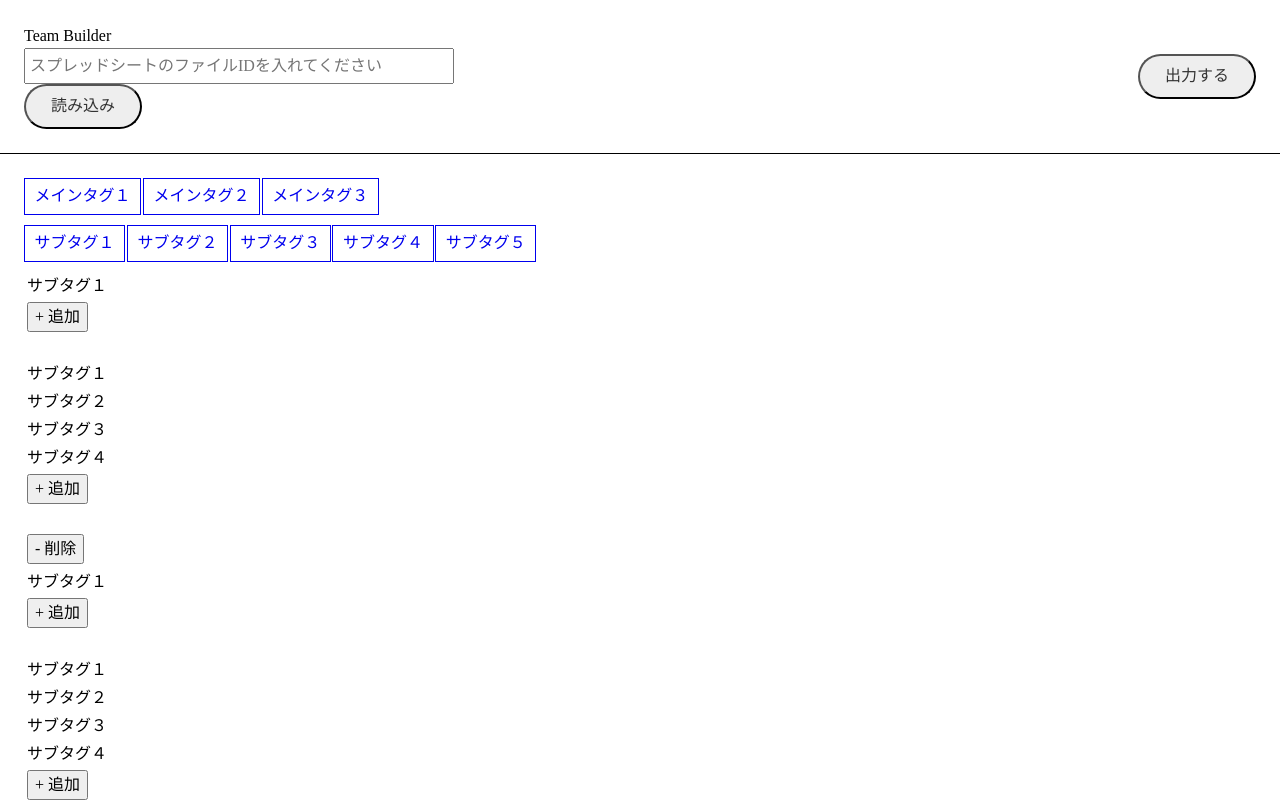
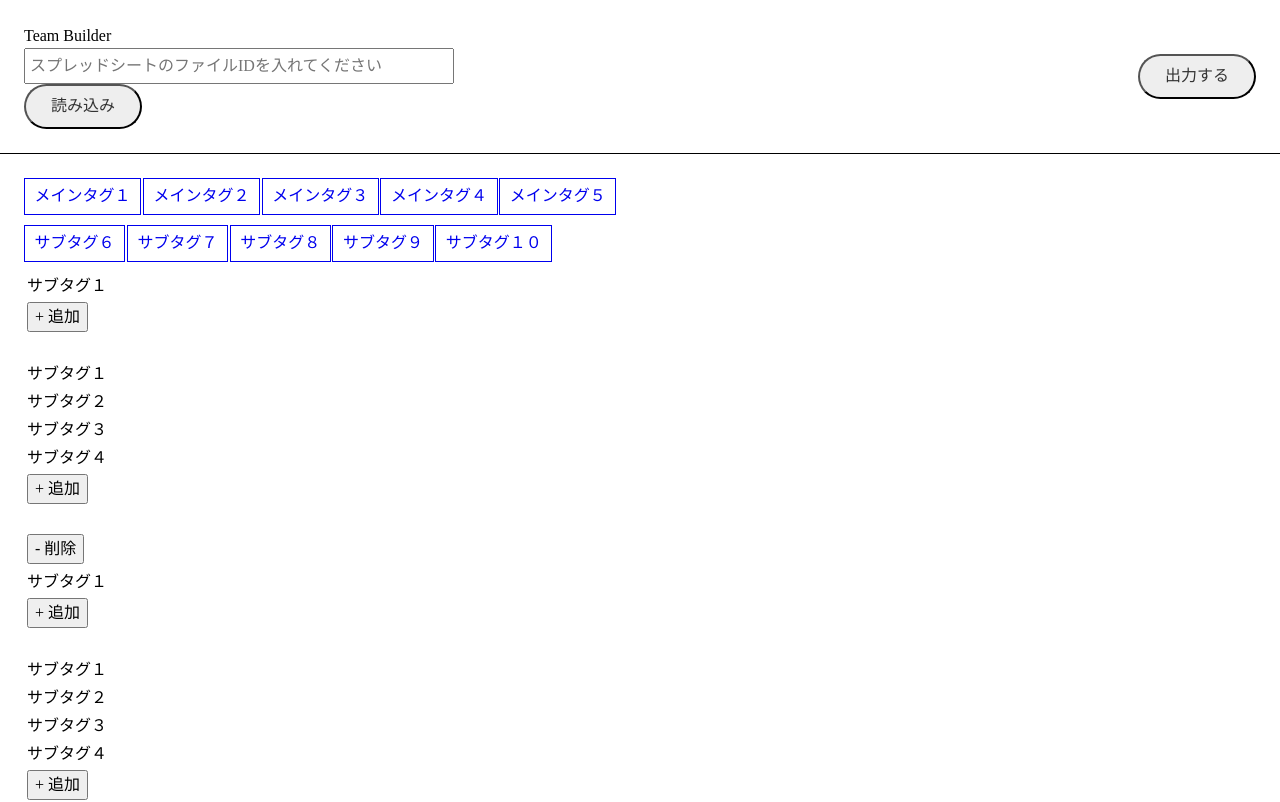
Before and after one commit to trancore/gas-team-builder, a React (Vite) app: page / in a window 1280 px wide. Shown: the top 802 px of the page. Built offline with nearby package versions, Linux system fonts and the light colour scheme.

Commit message:
feature: update tags to state

```diff
--- a/src/components/Content/Content.tsx
+++ b/src/components/Content/Content.tsx
@@ -2,22 +2,45 @@ import styles from "~/components/Content/Content.module.scss";
 import Tag from "~/components/Tag/Tag";
 import Group from "~/components/Group/Group";
 import AdditionalGroup from "~/components/Group/AdditionalGroup";
+import { useState } from "react";
 
 export default function Content() {
+  const [mainTags] = useState([
+    { id: "1", name: "メインタグ１" },
+    { id: "2", name: "メインタグ２" },
+    { id: "3", name: "メインタグ３" },
+    { id: "4", name: "メインタグ４" },
+    { id: "5", name: "メインタグ５" },
+  ]);
+  const [subTags] = useState([
+    { id: "6", name: "サブタグ６" },
+    { id: "7", name: "サブタグ７" },
+    { id: "8", name: "サブタグ８" },
+    { id: "9", name: "サブタグ９" },
+    { id: "10", name: "サブタグ１０" },
+  ]);
+  // const { tag, offsetDifference, isDragging } = useDragLayer((monitor) => ({
+  //   tag: monitor.getItem() as DragObjectTag,
+  //   offsetDifference: monitor.getDifferenceFromInitialOffset(),
+  //   isDragging: monitor.isDragging(),
+  // }));
+
+  // if (!isDragging || !offsetDifference || !tag) {
+  //   return null;
+  // }
+
   return (
     <main className={styles.main}>
       <div className={styles.tagBox}>
         <div className={styles.tagMainBox}>
-          <Tag text="メインタグ１" />
-          <Tag text="メインタグ２" />
-          <Tag text="メインタグ３" />
+          {mainTags.map((mainTag) => {
+            return <Tag key={mainTag.id} id={mainTag.id} text={mainTag.name} />;
+          })}
         </div>
         <div className={styles.tagSubBox}>
-          <Tag text="サブタグ１" />
-          <Tag text="サブタグ２" />
-          <Tag text="サブタグ３" />
-          <Tag text="サブタグ４" />
-          <Tag text="サブタグ５" />
+          {subTags.map((subTag) => {
+            return <Tag key={subTag.id} id={subTag.id} text={subTag.name} />;
+          })}
         </div>
       </div>
       <div className={styles.groupBox}>
```
